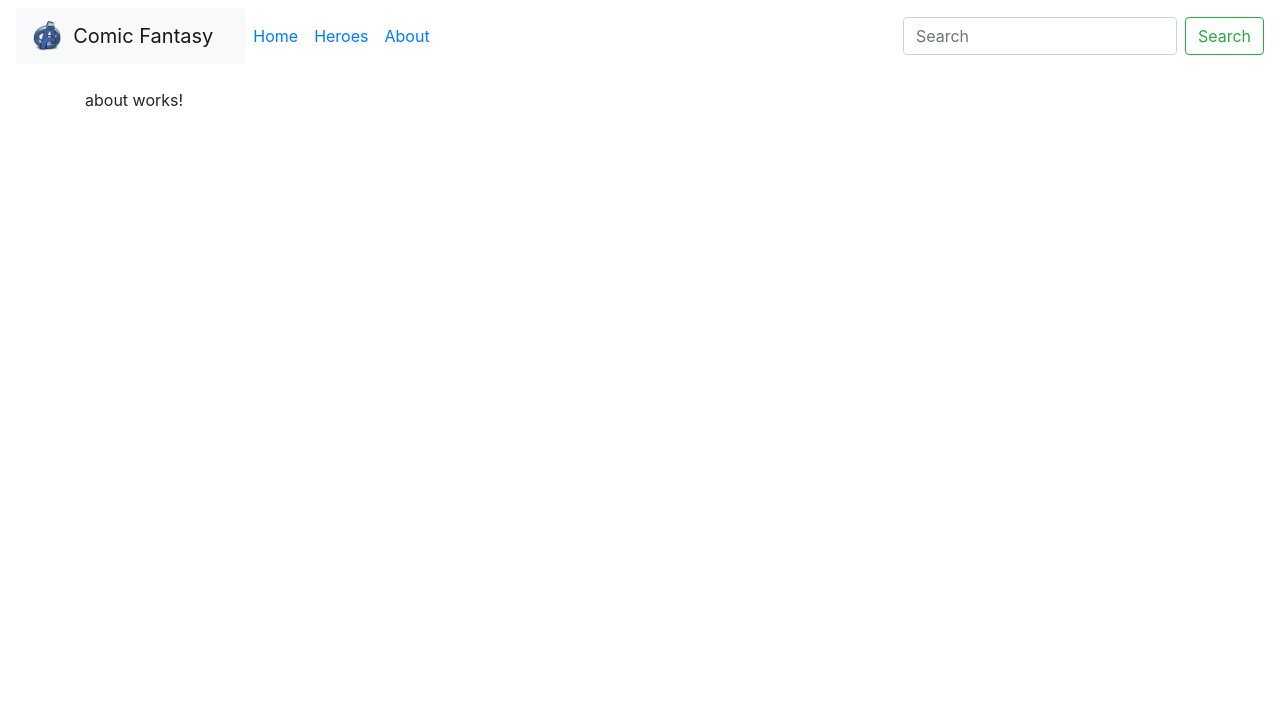
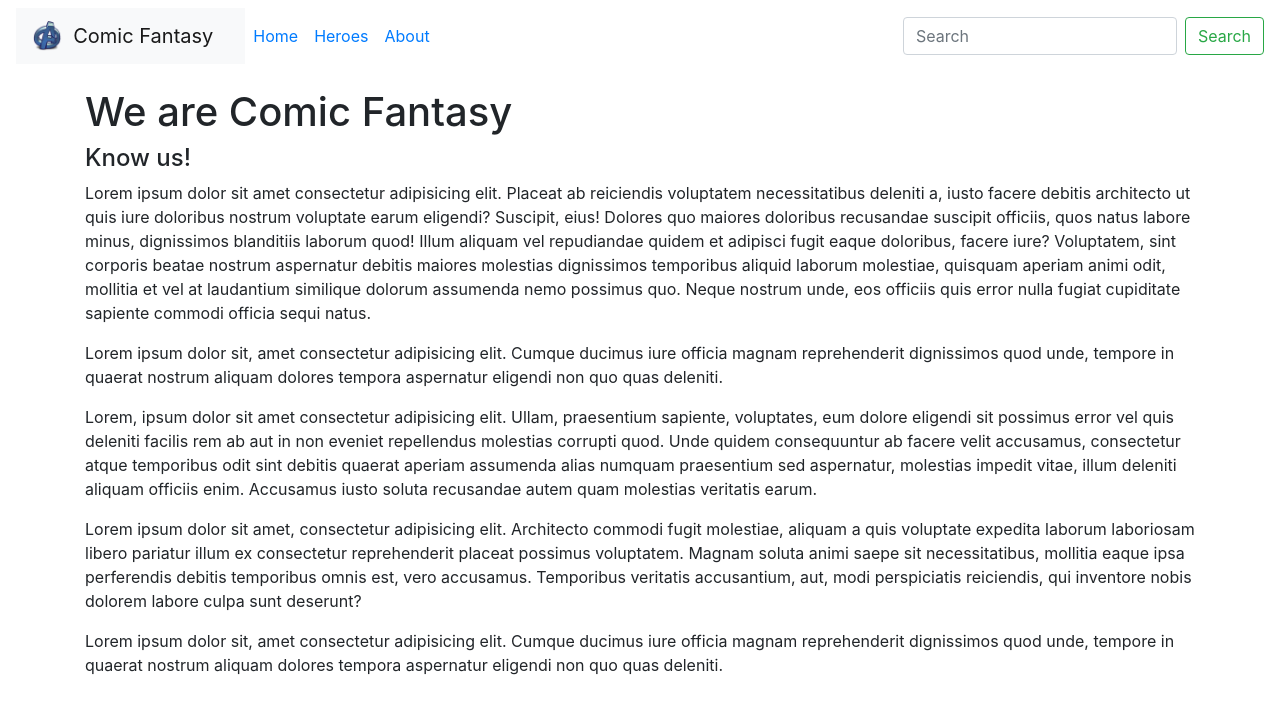
Before and after one commit to RamiroCuenca/spa-angular, an Angular app: page /about in a window 1280 px wide. Shown: the top 714 px of the page. Built offline with nearby package versions, Linux system fonts and the light colour scheme.

Commit message:
Added content to 'about' path

```diff
--- a/src/app/components/about/about.component.html
+++ b/src/app/components/about/about.component.html
@@ -1 +1,24 @@
-<p>about works!</p>
+<h1>We are Comic Fantasy</h1>
+<h4>Know us!</h4>
+
+<p>
+    Lorem ipsum dolor sit amet consectetur adipisicing elit. Placeat ab reiciendis voluptatem necessitatibus deleniti a, iusto facere debitis architecto ut quis iure doloribus nostrum voluptate earum eligendi? Suscipit, eius! Dolores quo maiores doloribus
+    recusandae suscipit officiis, quos natus labore minus, dignissimos blanditiis laborum quod! Illum aliquam vel repudiandae quidem et adipisci fugit eaque doloribus, facere iure? Voluptatem, sint corporis beatae nostrum aspernatur debitis maiores molestias
+    dignissimos temporibus aliquid laborum molestiae, quisquam aperiam animi odit, mollitia et vel at laudantium similique dolorum assumenda nemo possimus quo. Neque nostrum unde, eos officiis quis error nulla fugiat cupiditate sapiente commodi officia
+    sequi natus.
+</p>
+<p>
+    Lorem ipsum dolor sit, amet consectetur adipisicing elit. Cumque ducimus iure officia magnam reprehenderit dignissimos quod unde, tempore in quaerat nostrum aliquam dolores tempora aspernatur eligendi non quo quas deleniti.
+</p>
+<p>
+    Lorem, ipsum dolor sit amet consectetur adipisicing elit. Ullam, praesentium sapiente, voluptates, eum dolore eligendi sit possimus error vel quis deleniti facilis rem ab aut in non eveniet repellendus molestias corrupti quod. Unde quidem consequuntur
+    ab facere velit accusamus, consectetur atque temporibus odit sint debitis quaerat aperiam assumenda alias numquam praesentium sed aspernatur, molestias impedit vitae, illum deleniti aliquam officiis enim. Accusamus iusto soluta recusandae autem quam
+    molestias veritatis earum.
+</p>
+<p>
+    Lorem ipsum dolor sit amet, consectetur adipisicing elit. Architecto commodi fugit molestiae, aliquam a quis voluptate expedita laborum laboriosam libero pariatur illum ex consectetur reprehenderit placeat possimus voluptatem. Magnam soluta animi saepe
+    sit necessitatibus, mollitia eaque ipsa perferendis debitis temporibus omnis est, vero accusamus. Temporibus veritatis accusantium, aut, modi perspiciatis reiciendis, qui inventore nobis dolorem labore culpa sunt deserunt?
+</p>
+<p>
+    Lorem ipsum dolor sit, amet consectetur adipisicing elit. Cumque ducimus iure officia magnam reprehenderit dignissimos quod unde, tempore in quaerat nostrum aliquam dolores tempora aspernatur eligendi non quo quas deleniti.
+</p>
--- a/src/app/components/shared/navbar/navbar.component.html
+++ b/src/app/components/shared/navbar/navbar.component.html
@@ -1,7 +1,7 @@
 <nav class="navbar navbar-expand-lg navbar-inverse bg-inverse">
     <!-- Image and text -->
     <nav class="navbar navbar-light bg-light">
-        <a class="navbar-brand" href="#">
+        <a class="navbar-brand" [routerLink]="['home']">
             <img src="assets/img/A-64.png" width="30" height="30" class="d-inline-block align-top" alt="" loading="lazy">&nbsp; Comic Fantasy
         </a>
     </nav>
```
